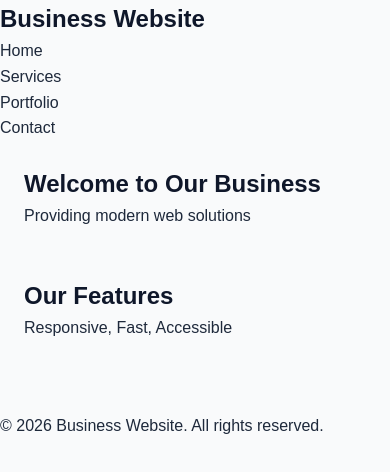
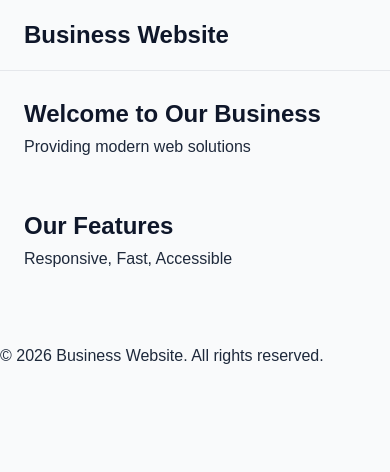
Before and after one commit to Debasmita230/The-Developers-Arena-Internship, a React (Create React App) app: page / in a window 390 px wide. Shown: the top 472 px of the page. Built offline with nearby package versions, Linux system fonts and the light colour scheme.

Commit message:
Day 2: Flexbox header and responsive layout styling

```diff
--- a/src/components/Header/Header.css
+++ b/src/components/Header/Header.css
@@ -24,6 +24,12 @@
   font-weight: 500;
 }
 
+.logo {
+  font-size: 1.5rem;
+  font-weight: bold;
+}
+
+
 @media (max-width: 768px) {
   .nav-links {
     display: none;
--- a/src/components/Header/Header.jsx
+++ b/src/components/Header/Header.jsx
@@ -1,9 +1,11 @@
+import './Header.css';
+
 const Header = () => {
   return (
-    <header>
-      <nav>
-        <h2>Business Website</h2>
-        <ul>
+    <header className="header">
+      <nav className="navbar">
+        <h2 className="logo">Business Website</h2>
+        <ul className="nav-links">
           <li>Home</li>
           <li>Services</li>
           <li>Portfolio</li>
```
